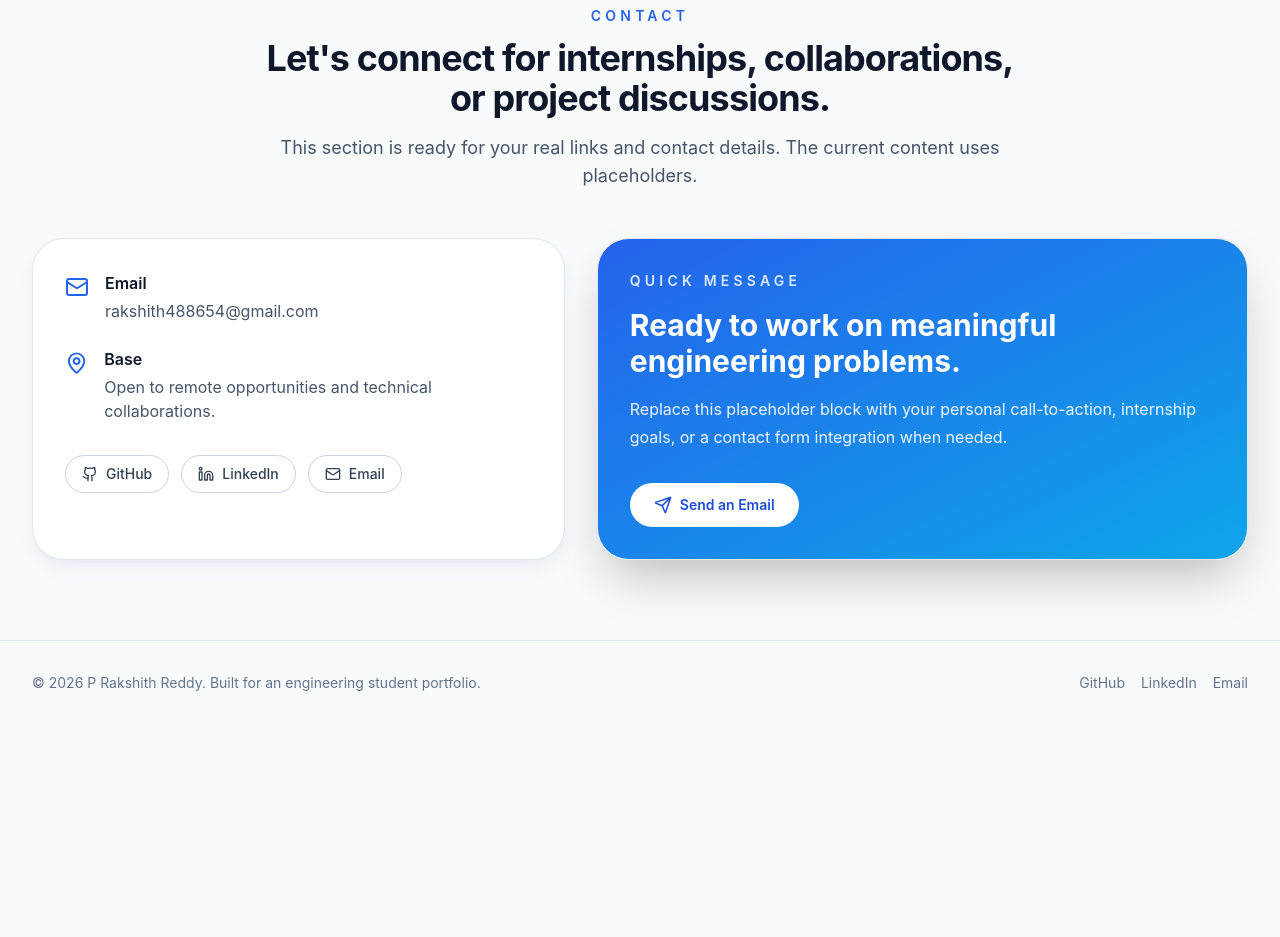
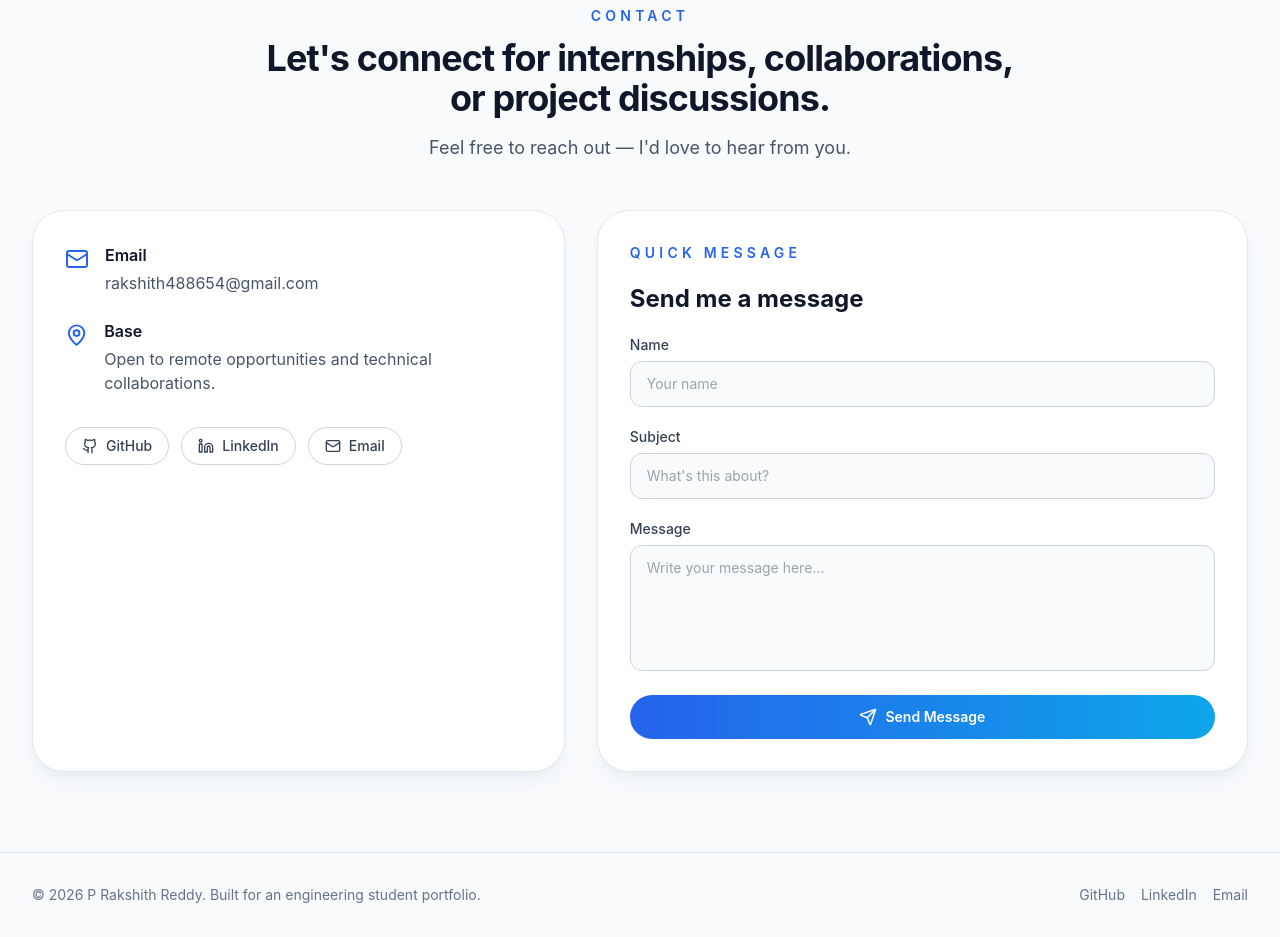
Before and after one commit to PRakshithReddy17/portfolio, a React (Vite) app: page / in a window 1280 px wide. Shown: the part 2880-3817 px from the top of the page. Before the commit the page ends 3605 px from the top, so only its background shows below. Built offline with nearby package versions, Linux system fonts and the light colour scheme.

Commit message:
Add working contact form with email functionality

```diff
--- a/src/components/Contact.jsx
+++ b/src/components/Contact.jsx
@@ -1,18 +1,39 @@
-import { Mail, MapPin, Send } from "lucide-react";
+import { useState } from "react";
+import { Mail, MapPin, Send, CheckCircle } from "lucide-react";
 import SectionHeading from "./SectionHeading";
 import SocialLinks from "./SocialLinks";
 
 function Contact({ data, socialLinks }) {
+  const [form, setForm] = useState({ name: "", subject: "", message: "" });
+  const [sent, setSent] = useState(false);
+
+  const handleChange = (e) => {
+    setForm((prev) => ({ ...prev, [e.target.name]: e.target.value }));
+  };
+
+  const handleSubmit = (e) => {
+    e.preventDefault();
+    const mailtoLink = `mailto:${data.email}?subject=${encodeURIComponent(
+      form.subject || "Portfolio Contact"
+    )}&body=${encodeURIComponent(
+      `Hi Rakshith,\n\nMy name is ${form.name}.\n\n${form.message}\n`
+    )}`;
+    window.open(mailtoLink, "_blank");
+    setSent(true);
+    setTimeout(() => setSent(false), 4000);
+  };
+
   return (
     <section id="contact" className="px-4 py-20 sm:px-6 lg:px-8">
       <div className="mx-auto max-w-7xl">
         <SectionHeading
           eyebrow="Contact"
           title="Let&apos;s connect for internships, collaborations, or project discussions."
-          description="This section is ready for your real links and contact details. The current content uses placeholders."
+          description="Feel free to reach out — I'd love to hear from you."
         />
 
         <div className="grid gap-8 lg:grid-cols-[0.9fr_1.1fr]">
+          {/* Left — Info Card */}
           <div className="rounded-[2rem] border border-slate-200 bg-white p-8 shadow-lg shadow-slate-200/60 dark:border-slate-800 dark:bg-slate-900 dark:shadow-none">
             <div className="space-y-6">
               <div className="flex items-start gap-4">
@@ -32,7 +53,9 @@ function Contact({ data, socialLinks }) {
                 <MapPin className="mt-1 text-primary-600 dark:text-primary-400" />
                 <div>
                   <p className="font-semibold text-slate-900 dark:text-white">Base</p>
-                  <p className="mt-1 text-slate-600 dark:text-slate-300">Open to remote opportunities and technical collaborations.</p>
+                  <p className="mt-1 text-slate-600 dark:text-slate-300">
+                    Open to remote opportunities and technical collaborations.
+                  </p>
                 </div>
               </div>
             </div>
@@ -40,20 +63,74 @@ function Contact({ data, socialLinks }) {
             <SocialLinks links={socialLinks} className="mt-8" />
           </div>
 
-          <div className="rounded-[2rem] border border-slate-200 bg-gradient-to-br from-primary-600 to-sky-500 p-8 text-white shadow-2xl">
-            <p className="text-sm font-semibold uppercase tracking-[0.3em] text-primary-100">Quick Message</p>
-            <h3 className="mt-4 text-3xl font-bold">Ready to work on meaningful engineering problems.</h3>
-            <p className="mt-4 max-w-xl leading-7 text-primary-50">
-              Replace this placeholder block with your personal call-to-action, internship goals, or a contact form integration when needed.
+          {/* Right — Contact Form */}
+          <form
+            onSubmit={handleSubmit}
+            className="flex flex-col gap-5 rounded-[2rem] border border-slate-200 bg-white p-8 shadow-lg shadow-slate-200/60 dark:border-slate-800 dark:bg-slate-900 dark:shadow-none"
+          >
+            <p className="text-sm font-semibold uppercase tracking-[0.3em] text-primary-600 dark:text-primary-400">
+              Quick Message
             </p>
-            <a
-              href={`mailto:${data.email}`}
-              className="mt-8 inline-flex items-center gap-2 rounded-full bg-white px-6 py-3 text-sm font-semibold text-primary-700 transition hover:-translate-y-0.5 hover:bg-slate-100"
+            <h3 className="text-2xl font-bold text-slate-900 dark:text-white">
+              Send me a message
+            </h3>
+
+            <label className="flex flex-col gap-1.5">
+              <span className="text-sm font-medium text-slate-700 dark:text-slate-300">Name</span>
+              <input
+                type="text"
+                name="name"
+                required
+                value={form.name}
+                onChange={handleChange}
+                placeholder="Your name"
+                className="rounded-xl border border-slate-300 bg-slate-50 px-4 py-3 text-sm text-slate-900 outline-none transition focus:border-primary-500 focus:ring-2 focus:ring-primary-500/20 dark:border-slate-700 dark:bg-slate-800 dark:text-white dark:focus:border-primary-400"
+              />
+            </label>
+
+            <label className="flex flex-col gap-1.5">
+              <span className="text-sm font-medium text-slate-700 dark:text-slate-300">Subject</span>
+              <input
+                type="text"
+                name="subject"
+                required
+                value={form.subject}
+                onChange={handleChange}
+                placeholder="What's this about?"
+                className="rounded-xl border border-slate-300 bg-slate-50 px-4 py-3 text-sm text-slate-900 outline-none transition focus:border-primary-500 focus:ring-2 focus:ring-primary-500/20 dark:border-slate-700 dark:bg-slate-800 dark:text-white dark:focus:border-primary-400"
+              />
+            </label>
+
+            <label className="flex flex-col gap-1.5">
+              <span className="text-sm font-medium text-slate-700 dark:text-slate-300">Message</span>
+              <textarea
+                name="message"
+                required
+                rows={5}
+                value={form.message}
+                onChange={handleChange}
+                placeholder="Write your message here..."
+                className="resize-none rounded-xl border border-slate-300 bg-slate-50 px-4 py-3 text-sm text-slate-900 outline-none transition focus:border-primary-500 focus:ring-2 focus:ring-primary-500/20 dark:border-slate-700 dark:bg-slate-800 dark:text-white dark:focus:border-primary-400"
+              />
+            </label>
+
+            <button
+              type="submit"
+              className="mt-1 inline-flex items-center justify-center gap-2 rounded-full bg-gradient-to-r from-primary-600 to-sky-500 px-6 py-3 text-sm font-semibold text-white transition hover:-translate-y-0.5 hover:shadow-lg hover:shadow-primary-500/25"
             >
-              <Send size={18} />
-              Send an Email
-            </a>
-          </div>
+              {sent ? (
+                <>
+                  <CheckCircle size={18} />
+                  Email Client Opened!
+                </>
+              ) : (
+                <>
+                  <Send size={18} />
+                  Send Message
+                </>
+              )}
+            </button>
+          </form>
         </div>
       </div>
     </section>
```
